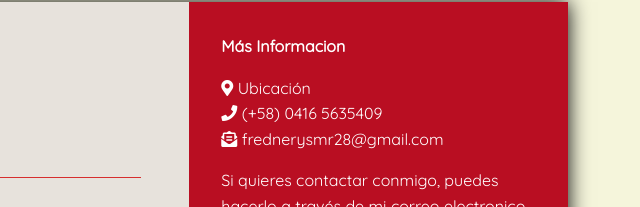
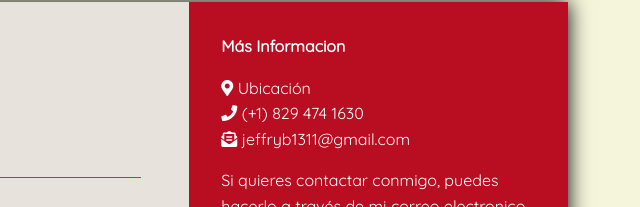
Before and after one commit to Jeffrey1311/E-COMERCE-3, a plain HTML site: page contact.html in a window 1280 px wide. Shown: the part 147-354 px from the top of the page, 640-1280 px from the left. Drawn offline with nearby package versions, Linux system fonts and the light colour scheme; some packages are replaced by stand-ins of ours; a script that the page names is missing.

Commit message:
Update contact.html

```diff
--- a/contact.html
+++ b/contact.html
@@ -73,8 +73,8 @@
                 <h4>Más Informacion</h4>
                 <ul>
                     <li><i class="fas fa-map-marker-alt"></i> Ubicación</li>
-                    <li><i class="fas fa-phone"></i> (+58) 0416 5635409</li>
-                    <li><i class="fas fa-envelope-open-text"></i> frednerysmr28@gmail.com</li>
+                    <li><i class="fas fa-phone"></i> (+1) 829 474 1630</li>
+                    <li><i class="fas fa-envelope-open-text"></i> jeffryb1311@gmail.com</li>
                 </ul>
                 <p>Si quieres contactar conmigo, puedes hacerlo a través de mi correo electronico o a través de mis redes sociales. </p>
                 <p>carrito-fundamentos.com</p>
```
